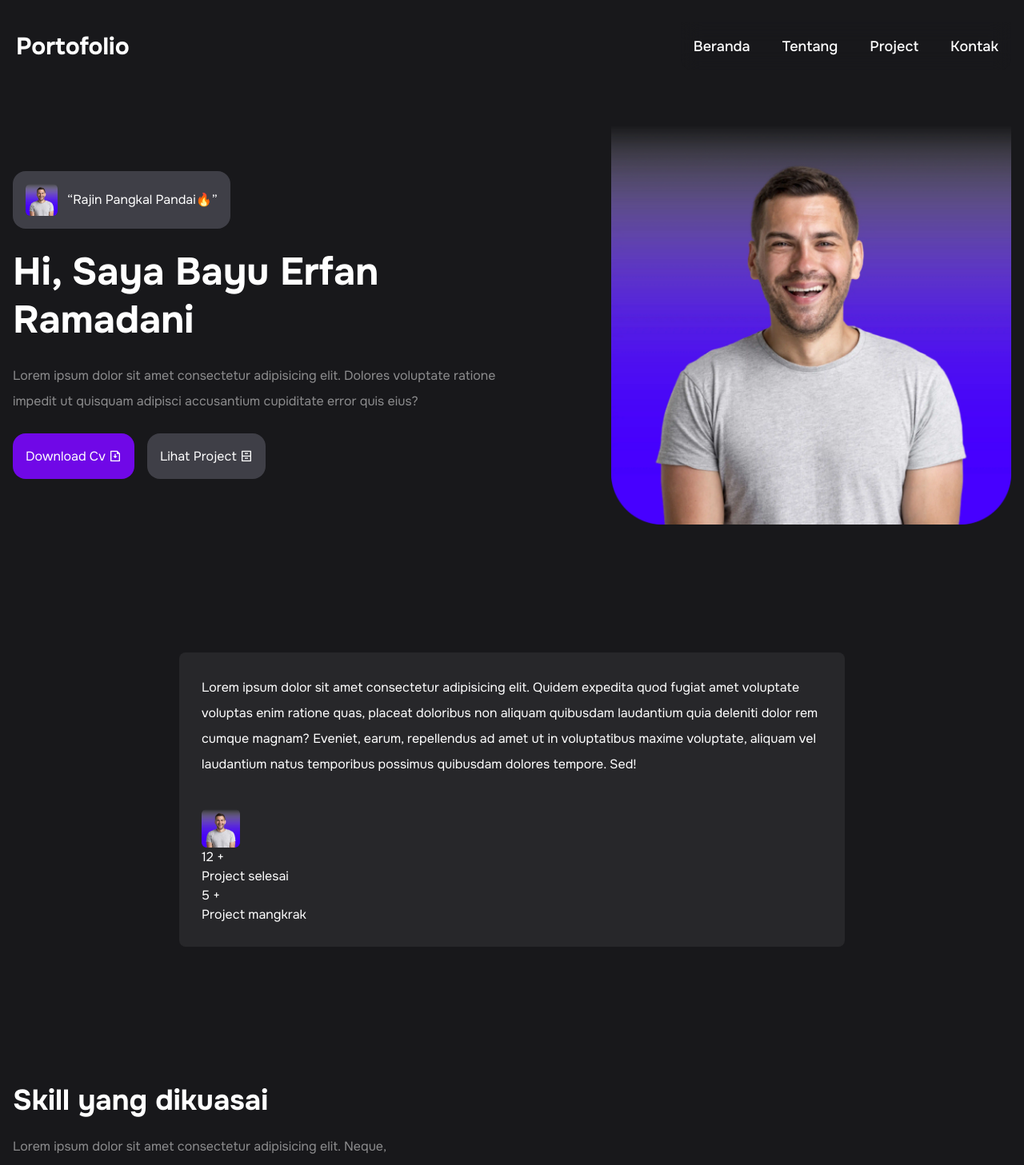
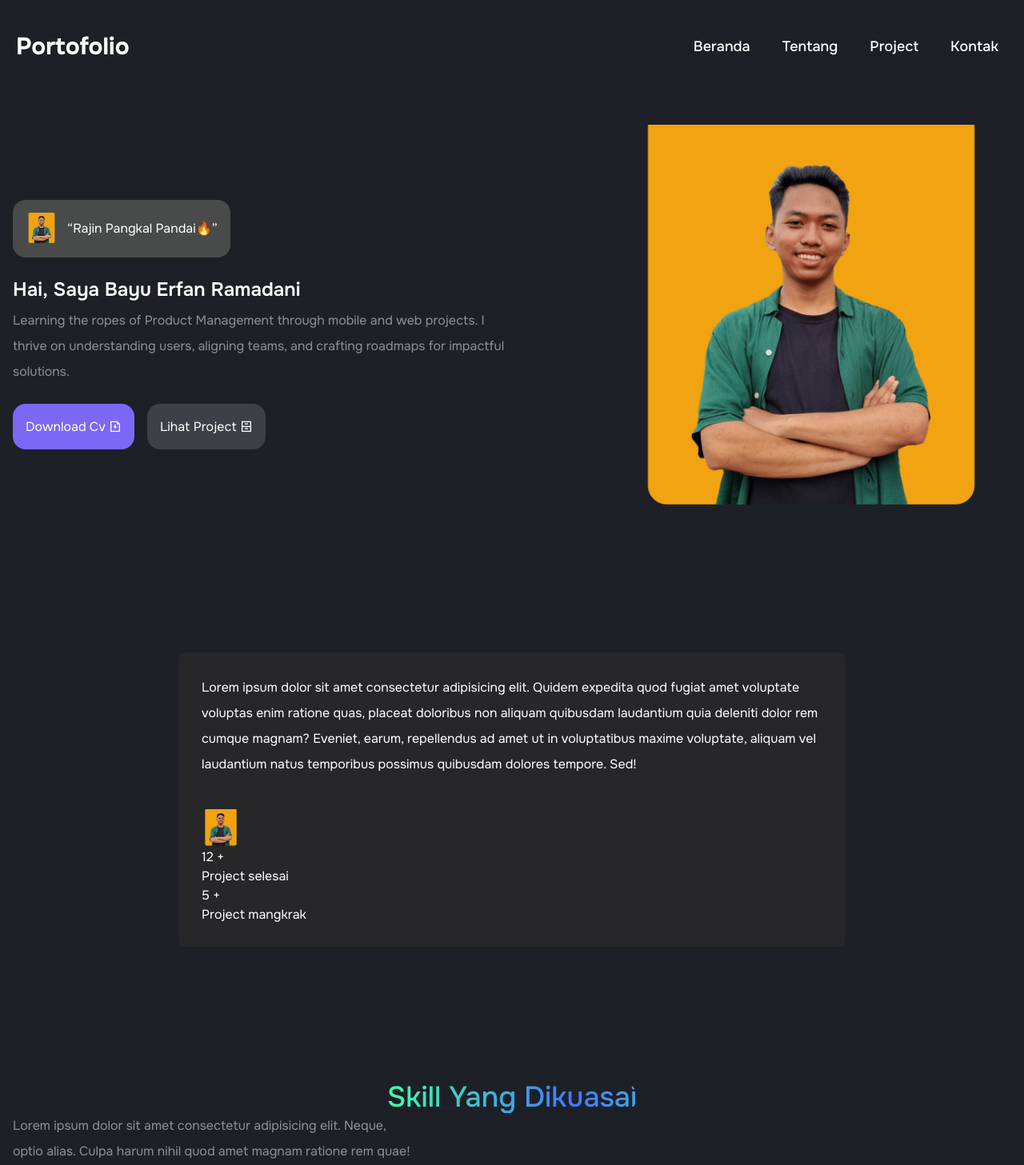
Before and after one commit to bayueramadan/Portofolio-PM, a React (Vite) app: page / in a window 1280 px wide. Shown: the top 1457 px of the page at 80% size. Built offline with nearby package versions, Linux system fonts and the light colour scheme.

Commit message:
WIP: animasi hero pakai SplitText

```diff
--- a/index.html
+++ b/index.html
@@ -17,7 +17,7 @@
 
     <title>Portofolio Bayu Erfan</title>
   </head>
-  <body class="bg-zinc-900 text-white">
+  <body class="bg-primary text-white">
     <div id="root"></div>
     <script type="module" src="/src/main.jsx"></script>
   </body>
--- a/package.json
+++ b/package.json
@@ -11,6 +11,7 @@
   },
   "dependencies": {
     "@tailwindcss/vite": "^4.1.11",
+    "gsap": "^3.13.0",
     "react": "^19.1.1",
     "react-dom": "^19.1.1",
     "remixicon": "^4.6.0",
--- a/src/App.jsx
+++ b/src/App.jsx
@@ -2,6 +2,8 @@
 
 import DataImage, { listProyek } from "./data";
 import { listTools } from "./data";
+import SplitText from "./components/animation/SplitText";
+import GradientText from "./components/animation/GradientText";
 
 function App() {
   return (
@@ -9,7 +11,7 @@ function App() {
       {/* Hero Section */}
       <div className="hero grid md:grid-cols-2 pt-10 items-center xl:gap-0 gap-6 grid-cols-1">
         <div>
-          <div className="flex items-center gap-3 mb-6 bg-zinc-700 w-fit p-4 rounded-2xl">
+          <div className="flex items-center gap-3 mb-6 bg-aksen2 w-fit p-4 rounded-2xl">
             <img
               src={DataImage.HeroImage}
               alt="Hero Image"
@@ -18,26 +20,40 @@ function App() {
             />
             <q>Rajin Pangkal Pandai🔥</q>
           </div>
-          <h1 className="text-5xl/tight font-bold mb-6">
-            Hi, Saya Bayu Erfan Ramadani
+          <h1>
+            <SplitText
+              text="Hai, Saya Bayu Erfan Ramadani"
+              className="text-2xl font-semibold text-center"
+              delay={100}
+              duration={0.5}
+              ease="power3.out"
+              splitType="chars"
+              from={{ opacity: 0, y: 40, delay: 2.2 }}
+              to={{ opacity: 1, y: 0 }}
+              threshold={0.1}
+              rootMargin="-100px"
+              textAlign="center"
+              onLetterAnimationComplete={() => {}}
+            />
           </h1>
+
           <p className="text-base/loose mb-6 opacity-50">
-            Lorem ipsum dolor sit amet consectetur adipisicing elit. Dolores
-            voluptate ratione impedit ut quisquam adipisci accusantium
-            cupiditate error quis eius?
+            Learning the ropes of Product Management through mobile and web
+            projects. I thrive on understanding users, aligning teams, and
+            crafting roadmaps for impactful solutions.
           </p>
           <div className="flex items-center md:gap-4 gap-2">
             <a
               href="https://flowcv.com/resume/m7plm8mhowp4"
-              className="bg-violet-700 p-4 rounded-2xl hover:bg-violet-600"
+              className="bg-aksen1 p-4 rounded-2xl hover:bg-violet-600"
             >
-              Download Cv <i class="ri-file-download-line"></i>
+              Download Cv <i className="ri-file-download-line"></i>
             </a>
             <a
               href="#"
               className="bg-zinc-700 p-4 rounded-2xl hover:bg-zinc-600"
             >
-              Lihat Project <i class="ri-archive-drawer-line"></i>
+              Lihat Project <i className="ri-archive-drawer-line"></i>
             </a>
           </div>
         </div>
@@ -48,6 +64,10 @@ function App() {
         />
       </div>
       {/* Hero Section */}
+
+      {/* Study Case section */}
+
+      {/* Study Case section */}
 
       {/* Tentang Section */}
       <div className="tentang mt-30 py-10 ">
@@ -86,7 +106,16 @@ function App() {
 
       {/* Skill Section */}
       <div className="Skill mt-32">
-        <h1 className="text-4xl/snug font-bold mb-4">Skill yang dikuasai</h1>
+        <h1>
+          <GradientText
+            colors={["#40ffaa", "#4079ff", "#40ffaa", "#4079ff", "#40ffaa"]}
+            animationSpeed={8}
+            showBorder={false}
+            className="custom-class text-4xl"
+          >
+            Skill Yang Dikuasai
+          </GradientText>
+        </h1>
         <p className="xl:w-2/5 lg:w-2/4 md:w-2/3 sm:w-3/4 w-full text-base/loose opacity-50">
           Lorem ipsum dolor sit amet consectetur adipisicing elit. Neque, optio
           alias. Culpa harum nihil quod amet magnam ratione rem quae!
@@ -121,8 +150,13 @@ function App() {
         </p>
         <div className="proyek-box mt-14 grid lg:grid-cols-3 md:grid-cols-2 sm:grid-cols-1 gap-4">
           {listProyek.map((proyek) => (
-            <div key={proyek.id} className="p-4 bg-zinc-800 rounded-md">
-              <img src={proyek.gambar} alt="Proyek Image" loading="lazy" />
+            <div key={proyek.id} className="p-4 bg-secondary rounded-md">
+              <img
+                src={proyek.gambar}
+                alt="Proyek Image"
+                loading="lazy"
+                className="rounded-md"
+              />
               <div>
                 <h1 className="text-2xl font-bold my-4">{proyek.nama}</h1>
                 <p className="text-base/loose mb-4">{proyek.desk}</p>
--- a/src/components/Preloader.jsx
+++ b/src/components/Preloader.jsx
@@ -5,7 +5,7 @@ import styled from "styled-components";
 const Preloader = () => {
   const [loading, setLoading] = useState(true);
   useEffect(() => {
-    setTimeout(() => setLoading(false), 3000);
+    setTimeout(() => setLoading(false), 2000);
   });
 
   return (
--- /dev/null
+++ b/src/components/animation/GradientText.jsx
@@ -0,0 +1,50 @@
+export default function GradientText({
+  children,
+  className = "",
+  colors = ["#ffaa40", "#9c40ff", "#ffaa40"],
+  animationSpeed = 8,
+  showBorder = false,
+}) {
+  const gradientStyle = {
+    backgroundImage: `linear-gradient(to right, ${colors.join(", ")})`,
+    animationDuration: `${animationSpeed}s`,
+  };
+
+  return (
+    <div
+      className={`relative mx-auto flex max-w-fit flex-row items-center justify-center rounded-[1.25rem] font-medium backdrop-blur transition-shadow duration-500 overflow-hidden cursor-pointer ${className}`}
+    >
+      {showBorder && (
+        <div
+          className="absolute inset-0 bg-cover z-0 pointer-events-none animate-gradient"
+          style={{
+            ...gradientStyle,
+            backgroundSize: "300% 100%",
+          }}
+        >
+          <div
+            className="absolute inset-0 bg-black rounded-[1.25rem] z-[-1]"
+            style={{
+              width: "calc(100% - 2px)",
+              height: "calc(100% - 2px)",
+              left: "50%",
+              top: "50%",
+              transform: "translate(-50%, -50%)",
+            }}
+          ></div>
+        </div>
+      )}
+      <div
+        className="inline-block relative z-2 text-transparent bg-cover animate-gradient"
+        style={{
+          ...gradientStyle,
+          backgroundClip: "text",
+          WebkitBackgroundClip: "text",
+          backgroundSize: "300% 100%",
+        }}
+      >
+        {children}
+      </div>
+    </div>
+  );
+}
--- /dev/null
+++ b/src/components/animation/SplitText.jsx
@@ -0,0 +1,152 @@
+import { useRef, useEffect } from "react";
+import { gsap } from "gsap";
+import { ScrollTrigger } from "gsap/ScrollTrigger";
+import { SplitText as GSAPSplitText } from "gsap/SplitText";
+
+gsap.registerPlugin(ScrollTrigger, GSAPSplitText);
+
+const SplitText = ({
+  text,
+  className = "",
+  delay = 100,
+  duration = 0.6,
+  ease = "power3.out",
+  splitType = "chars",
+  from = { opacity: 0, y: 40 },
+  to = { opacity: 1, y: 0 },
+  threshold = 0.1,
+  rootMargin = "-100px",
+  textAlign = "center",
+  onLetterAnimationComplete,
+}) => {
+  const ref = useRef(null);
+  const animationCompletedRef = useRef(false);
+  const scrollTriggerRef = useRef(null);
+
+  useEffect(() => {
+    if (typeof window === "undefined" || !ref.current || !text) return;
+
+    const el = ref.current;
+
+    animationCompletedRef.current = false;
+
+    const absoluteLines = splitType === "lines";
+    if (absoluteLines) el.style.position = "relative";
+
+    let splitter;
+    try {
+      splitter = new GSAPSplitText(el, {
+        type: splitType,
+        absolute: absoluteLines,
+        linesClass: "split-line",
+      });
+    } catch (error) {
+      console.error("Failed to create SplitText:", error);
+      return;
+    }
+
+    let targets;
+    switch (splitType) {
+      case "lines":
+        targets = splitter.lines;
+        break;
+      case "words":
+        targets = splitter.words;
+        break;
+      case "chars":
+        targets = splitter.chars;
+        break;
+      default:
+        targets = splitter.chars;
+    }
+
+    if (!targets || targets.length === 0) {
+      console.warn("No targets found for SplitText animation");
+      splitter.revert();
+      return;
+    }
+
+    targets.forEach((t) => {
+      t.style.willChange = "transform, opacity";
+    });
+
+    const startPct = (1 - threshold) * 100;
+    const marginMatch = /^(-?\d+(?:\.\d+)?)(px|em|rem|%)?$/.exec(rootMargin);
+    const marginValue = marginMatch ? parseFloat(marginMatch[1]) : 0;
+    const marginUnit = marginMatch ? marginMatch[2] || "px" : "px";
+    const sign =
+      marginValue < 0
+        ? `-=${Math.abs(marginValue)}${marginUnit}`
+        : `+=${marginValue}${marginUnit}`;
+    const start = `top ${startPct}%${sign}`;
+
+    const tl = gsap.timeline({
+      scrollTrigger: {
+        trigger: el,
+        start,
+        toggleActions: "play none none none",
+        once: true,
+        onToggle: (self) => {
+          scrollTriggerRef.current = self;
+        },
+      },
+      smoothChildTiming: true,
+      onComplete: () => {
+        animationCompletedRef.current = true;
+        gsap.set(targets, {
+          ...to,
+          clearProps: "willChange",
+          immediateRender: true,
+        });
+        onLetterAnimationComplete?.();
+      },
+    });
+
+    tl.set(targets, { ...from, immediateRender: false, force3D: true });
+    tl.to(targets, {
+      ...to,
+      duration,
+      ease,
+      stagger: delay / 1000,
+      force3D: true,
+    });
+
+    return () => {
+      tl.kill();
+      if (scrollTriggerRef.current) {
+        scrollTriggerRef.current.kill();
+        scrollTriggerRef.current = null;
+      }
+      gsap.killTweensOf(targets);
+      if (splitter) {
+        splitter.revert();
+      }
+    };
+  }, [
+    text,
+    delay,
+    duration,
+    ease,
+    splitType,
+    from,
+    to,
+    threshold,
+    rootMargin,
+    onLetterAnimationComplete,
+  ]);
+
+  return (
+    <p
+      ref={ref}
+      className={`split-parent overflow-hidden inline-block whitespace-normal ${className}`}
+      style={{
+        textAlign,
+        wordWrap: "break-word",
+      }}
+    >
+      {text}
+    </p>
+  );
+};
+
+export default SplitText;
--- a/src/data.js
+++ b/src/data.js
@@ -1,4 +1,4 @@
-import HeroImage from "/assets/hero-img.webp";
+import HeroImage from "/assets/hero.png";
 
 const Image = {
   HeroImage,
--- a/src/index.css
+++ b/src/index.css
@@ -5,3 +5,11 @@
     font-family: "Onest", sans-serif;
   }
 }
+
+@theme {
+  --color-primary: #1e2027;
+  --color-secondary: #f2a311;
+  --color-tertiary: #ffffff;
+  --color-aksen1: #7c68f4;
+  --color-aksen2: #494b4b;
+}
```
Also changed, not shown: public/assets/hero.png (added), 1 other file (tests, documents, lock files or other folders).
